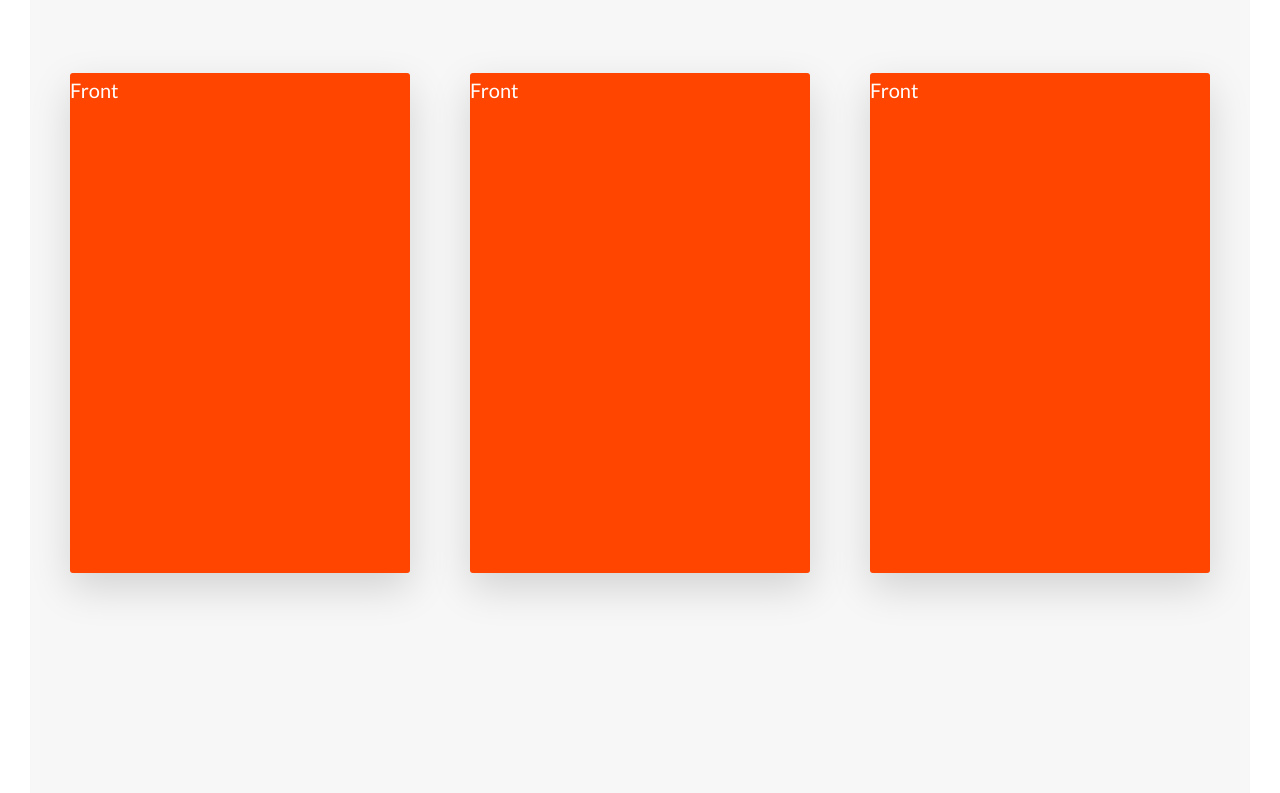
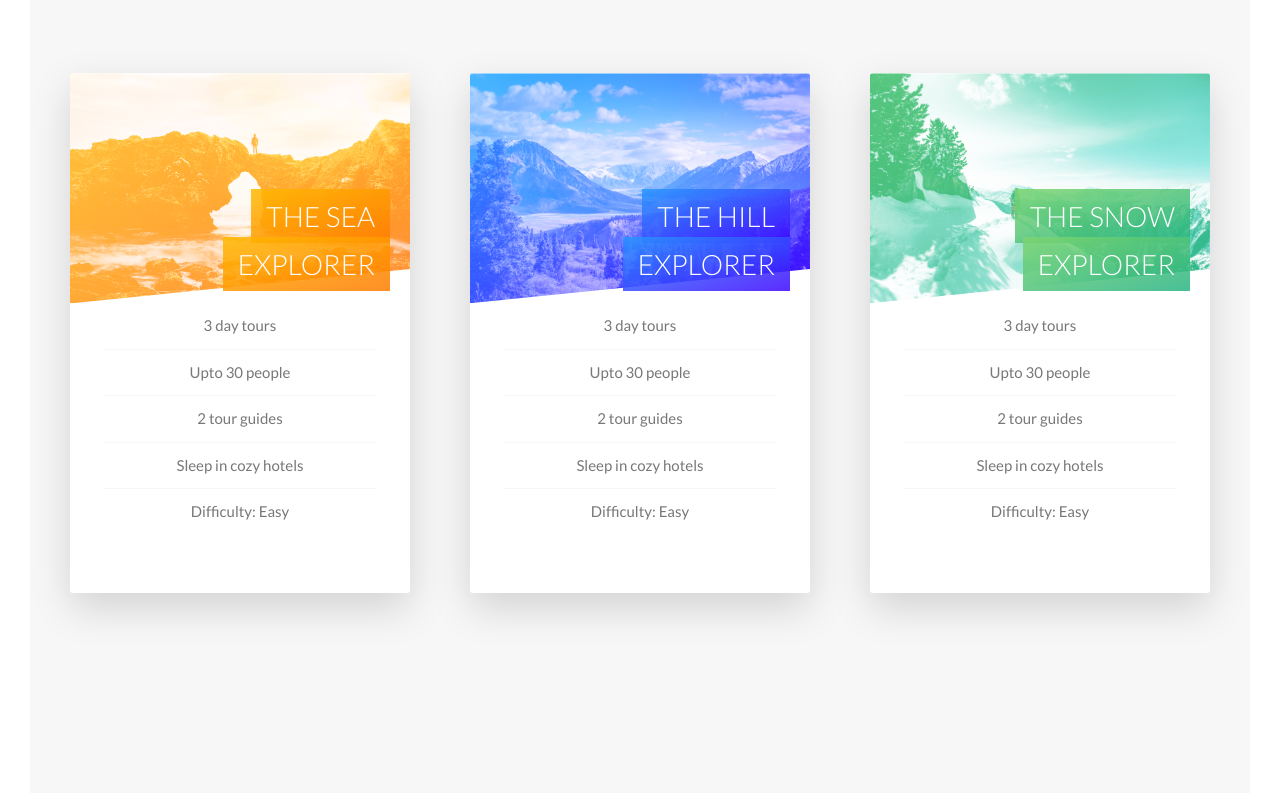
Before and after one commit to adharshmk96/css-practice-project, a website: page index.html in a window 1280 px wide. Shown: the part 2409-3202 px from the top of the page. Drawn offline with Linux system fonts and the light colour scheme.

Commit message:
card added and updated front section

```diff
--- a/index.html
+++ b/index.html
@@ -142,16 +142,34 @@
 			<section class="section-tours">
 				<div class="u-center-text u-margin-bottom-big">
 					<h2 class="heading-secondary">
-						Exciting Tours for adventurous people.
+						Most Popular Tours
 					</h2>
 				</div>
 				<div class="row">
 					<div class="col-1-of-3">
 						<div class="card">
 							<div class="card__side card__side--front">
-								Front
+								<div class="card__picture card__picture--1">
+									&nbsp;
+								</div>
+								<div class="card__heading">
+									<span class="card__heading-span card__heading-span--1">
+										The Sea Explorer
+									</span>
+								</div>
+								<div class="card__details">
+									<ul>
+										<li>3 day tours</li>
+										<li>Upto 30 people</li>
+										<li>2 tour guides</li>
+										<li>Sleep in cozy hotels</li>
+										<li>Difficulty: Easy</li>
+									</ul>
+								</div>
 							</div>
-							<div class="card__side card__side--back card__side--back-1">
+							<div
+								class="card__side card__side--back card__side--back-1"
+							>
 								Back
 							</div>
 						</div>
@@ -159,9 +177,27 @@
 					<div class="col-1-of-3">
 						<div class="card">
 							<div class="card__side card__side--front">
-								Front
+								<div class="card__picture card__picture--2">
+									&nbsp;
+								</div>
+								<h4 class="card__heading">
+									<span class="card__heading-span card__heading-span--2">
+										The Hill Explorer
+									</span>
+								</h4>
+								<div class="card__details">
+									<ul>
+										<li>3 day tours</li>
+										<li>Upto 30 people</li>
+										<li>2 tour guides</li>
+										<li>Sleep in cozy hotels</li>
+										<li>Difficulty: Easy</li>
+									</ul>
+								</div>
 							</div>
-							<div class="card__side card__side--back card__side--back-3">
+							<div
+								class="card__side card__side--back card__side--back-2"
+							>
 								Back
 							</div>
 						</div>
@@ -169,9 +205,27 @@
 					<div class="col-1-of-3">
 						<div class="card">
 							<div class="card__side card__side--front">
-								Front
+								<div class="card__picture card__picture--3">
+									&nbsp;
+								</div>
+								<div class="card__heading">
+									<span class="card__heading-span card__heading-span--3">
+										The Snow Explorer
+									</span>
+								</div>
+								<div class="card__details">
+									<ul>
+										<li>3 day tours</li>
+										<li>Upto 30 people</li>
+										<li>2 tour guides</li>
+										<li>Sleep in cozy hotels</li>
+										<li>Difficulty: Easy</li>
+									</ul>
+								</div>
 							</div>
-							<div class="card__side card__side--back card__side--back-2">
+							<div
+								class="card__side card__side--back card__side--back-3"
+							>
 								Back
 							</div>
 						</div>
--- a/sass/abstract/_variables.scss
+++ b/sass/abstract/_variables.scss
@@ -9,6 +9,7 @@ $color-tertiary-light: #2998ff;
 $color-tertiary-dark: #4006ff;
 
 $color-grey-light: #f7f7f7;
+$color-grey-dark-1: #f7f7f7;
 
 $color-grey-dark: #777;
 $color-white: #fff;
--- a/sass/components/_card.scss
+++ b/sass/components/_card.scss
@@ -2,12 +2,10 @@
 	perspective: 150rem;
 	-moz-perspective: 150rem;
 	position: relative;
-	height: 50rem;
+	height: 52rem;
 
 	&__side {
-		color: #fff;
-		font-size: 2rem;
-		height: 50rem;
+		height: 52rem;
 
 		transition: all 0.5s ease;
 		position: absolute;
@@ -17,10 +15,11 @@
 		backface-visibility: hidden;
 
 		border-radius: 3px;
+		overflow: hidden;
 		box-shadow: 0 1.5rem 4rem rgba($color-black, 0.15);
 
 		&--front {
-			background-color: orangered;
+			background-color: $color-white;
 		}
 		&--back {
 			transform: rotateY(180deg);
@@ -51,10 +50,102 @@
 	}
 
 	&:hover &__side--front {
-		transform: rotateY(180deg);
+		transform: rotateY(-180deg);
 	}
 
 	&:hover &__side--back {
 		transform: rotateY(0deg);
 	}
+
+	// Front size syling
+	&__picture {
+		background-size: cover;
+		height: 23rem;
+		background-blend-mode: screen;
+		-webkit-clip-path: polygon(0 0, 100% 0, 100% 85%, 0 100%);
+		clip-path: polygon(0 0, 100% 0, 100% 85%, 0 100%);
+
+		&--1 {
+			background-image: linear-gradient(
+					to right bottom,
+					$color-secondary-light,
+					$color-secondary-dark
+				),
+				url(../img/nat-5.jpg);
+		}
+		&--2 {
+			background-image: linear-gradient(
+					to right bottom,
+					$color-tertiary-light,
+					$color-tertiary-dark
+				),
+				url(../img/nat-6.jpg);
+		}
+		&--3 {
+			background-image: linear-gradient(
+					to right bottom,
+					$color-primary,
+					$color-primary-dark
+				),
+				url(../img/nat-7.jpg);
+		}
+	}
+
+	&__heading {
+		font-size: 2.8rem;
+		font-weight: 300;
+		text-transform: uppercase;
+		color: $color-white;
+
+		position: absolute;
+		top: 12rem;
+		right: 2rem;
+		text-align: right;
+
+		width: 65%;
+	}
+
+	&__heading-span {
+		padding: 1rem 1.5rem;
+		-webkit-box-decoration-break: clone;
+		box-decoration-break: clone;
+		&--1 {
+			background-image: linear-gradient(
+				to right bottom,
+				rgba($color-secondary-light, 0.85),
+				rgba($color-secondary-dark, 0.85)
+			);
+		}
+		&--2 {
+			background-image: linear-gradient(
+				to right bottom,
+				rgba($color-tertiary-light, 0.85),
+				rgba($color-tertiary-dark, 0.85)
+			);
+		}
+		&--3 {
+			background-image: linear-gradient(
+				to right bottom,
+				rgba($color-primary-light, 0.85),
+				rgba($color-primary-dark, 0.85)
+			);
+		}
+	}
+
+	&__details {
+		ul {
+			list-style: none;
+			width: 80%;
+			margin: 0 auto;
+			li {
+				text-align: center;
+				font-size: 1.5rem;
+				padding: 1rem;
+
+				&:not(:last-child) {
+					border-bottom: 1px solid $color-grey-dark-1;
+				}
+			}
+		}
+	}
 }
```
Also changed, not shown: css/style.css.
